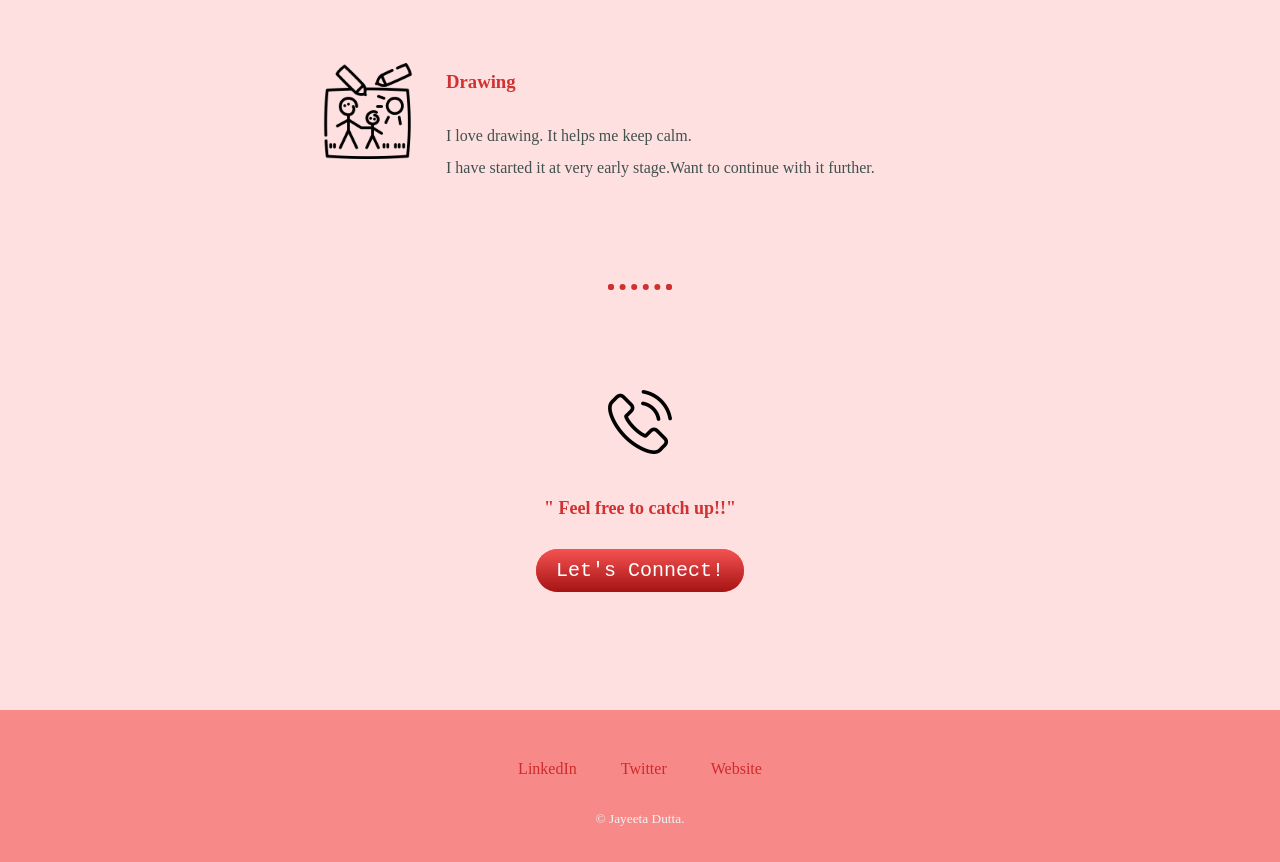
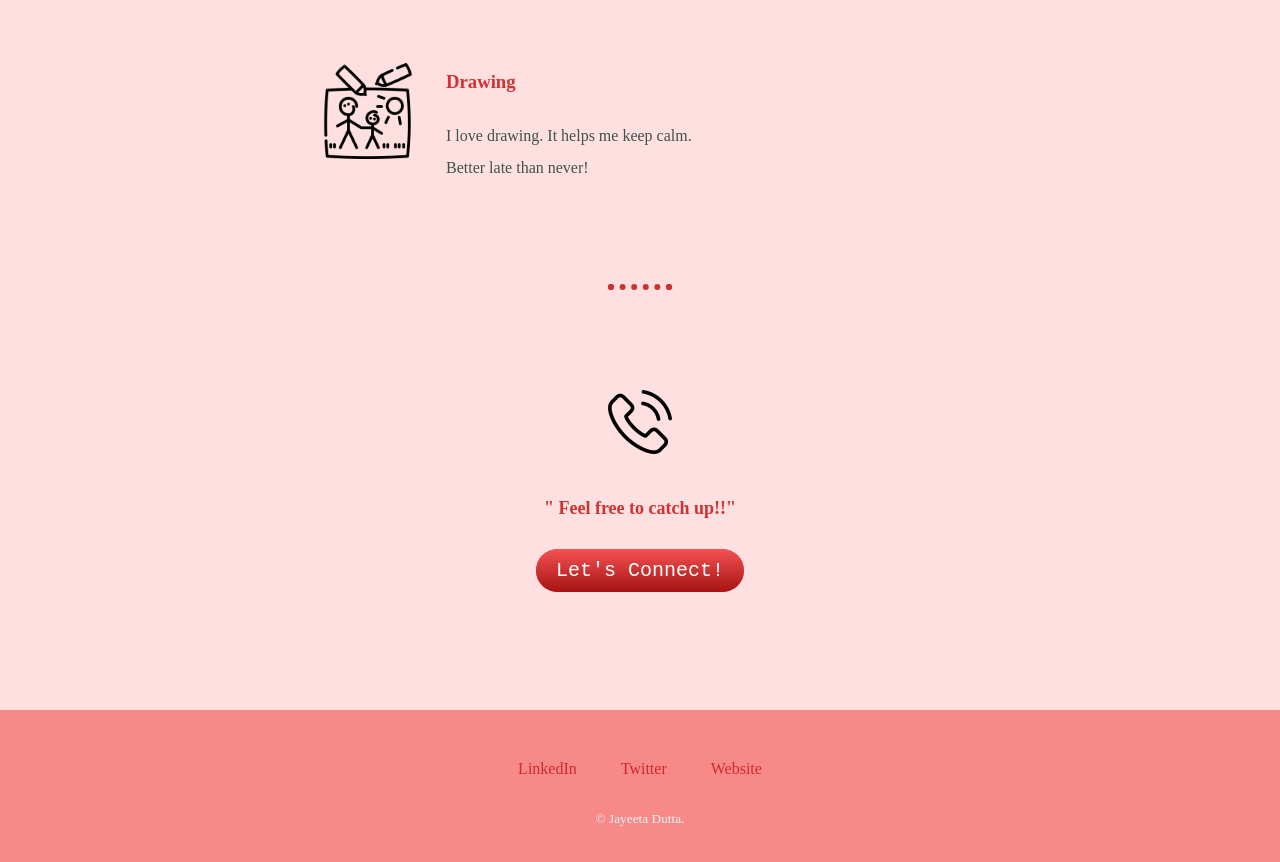
Before and after one commit to JayeetaDutta0000/resume, a plain HTML site: page index.html in a window 1280 px wide. Shown: the part 940-1802 px from the top of the page. Drawn offline with Linux system fonts and the light colour scheme.

Commit message:
added new line

```diff
--- a/index.html
+++ b/index.html
@@ -36,7 +36,7 @@
           <div class="skill-row">
             <img class="drawing" src="father.png"  alt="drawing">
             <h3>Drawing</h3>
-            <p>I love drawing. It helps me keep calm.<br>I have started it at very early stage.Want to continue with it further.</p>
+            <p>I love drawing. It helps me keep calm.<br>Better late than never!</p>
           </div>
         </div>
         <hr>
```
